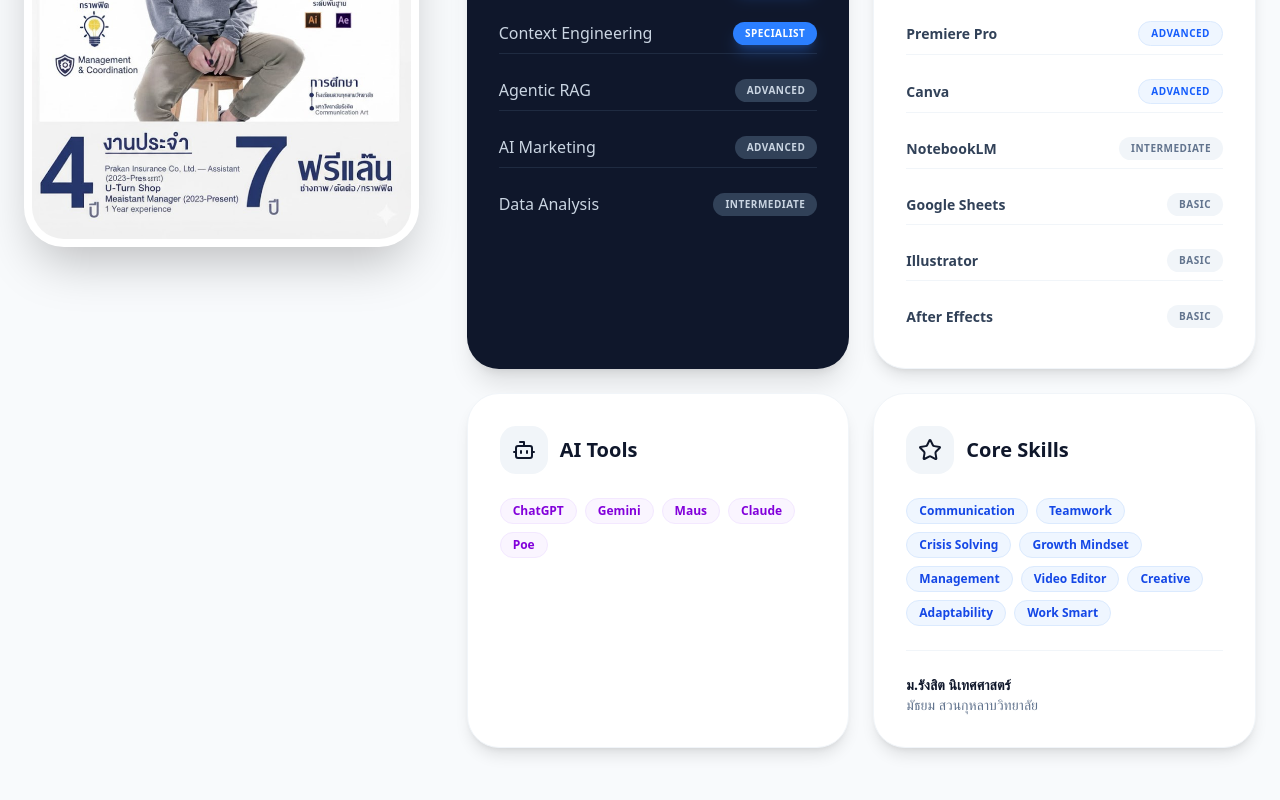
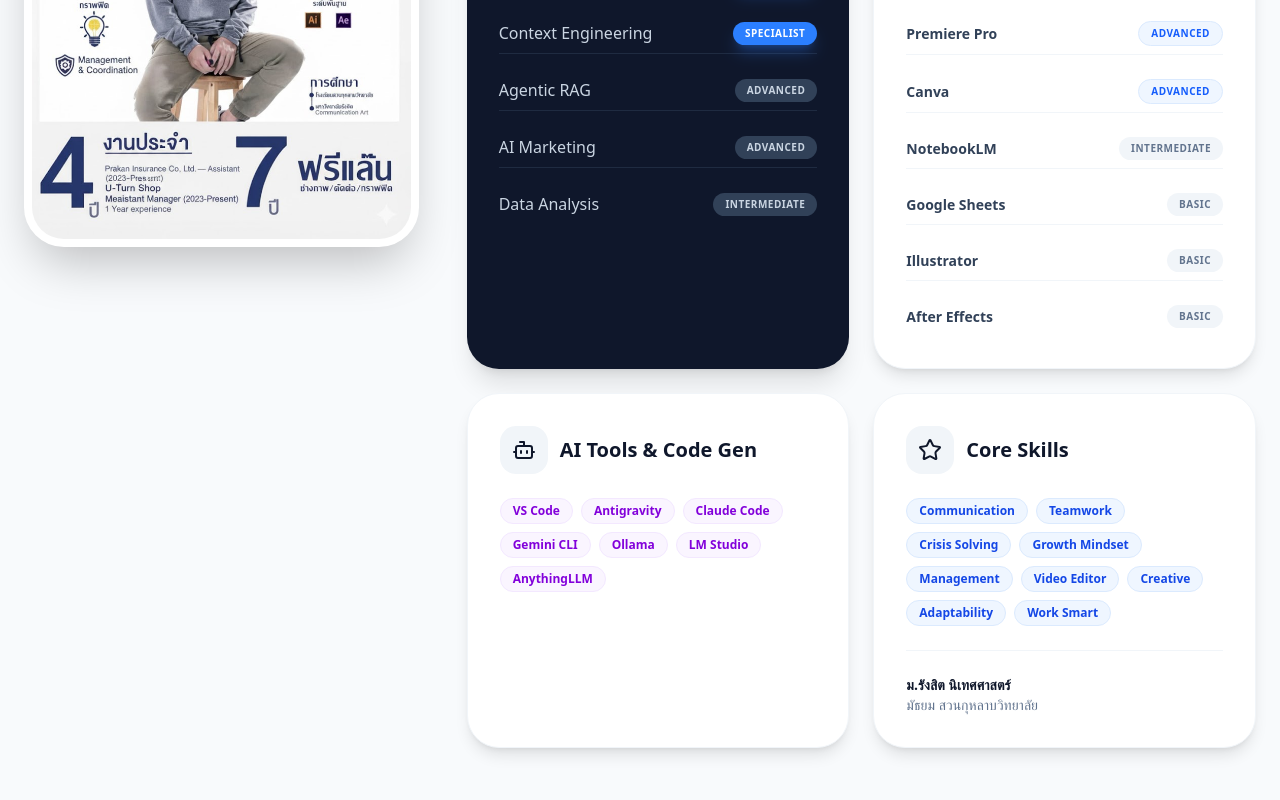
Before and after one commit to Freshair129/resume, a React (Vite) app: page / in a window 1280 px wide. Shown: the part 1088-1888 px from the top of the page. Built offline with nearby package versions, Linux system fonts and the light colour scheme.

Commit message:
Update: renamed AI Tools category and updated list with technical tools

```diff
--- a/src/App.jsx
+++ b/src/App.jsx
@@ -234,14 +234,14 @@ const MainPortfolio = () => {
                   </div>
                 </div>
 
-                {/* AI Tools Card */}
+                {/* AI Tools & Code Gen Card */}
                 <div className="bg-white p-8 rounded-[2rem] shadow-lg border border-slate-100 hover:-translate-y-1 transition-all duration-300">
                   <div className="flex items-center gap-3 mb-6 text-slate-900">
                     <div className="p-3 bg-slate-100 rounded-2xl"><Bot /></div>
-                    <h3 className="text-xl font-bold">AI Tools</h3>
+                    <h3 className="text-xl font-bold">AI Tools & Code Gen</h3>
                   </div>
                   <div className="flex flex-wrap gap-2">
-                    {["ChatGPT", "Gemini", "Maus", "Claude", "Poe"].map(s => (
+                    {["VS Code", "Antigravity", "Claude Code", "Gemini CLI", "Ollama", "LM Studio", "AnythingLLM"].map(s => (
                       <span key={s} className="px-3 py-1 bg-purple-50 text-purple-700 rounded-full text-xs font-bold border border-purple-100">{s}</span>
                     ))}
                   </div>
```
